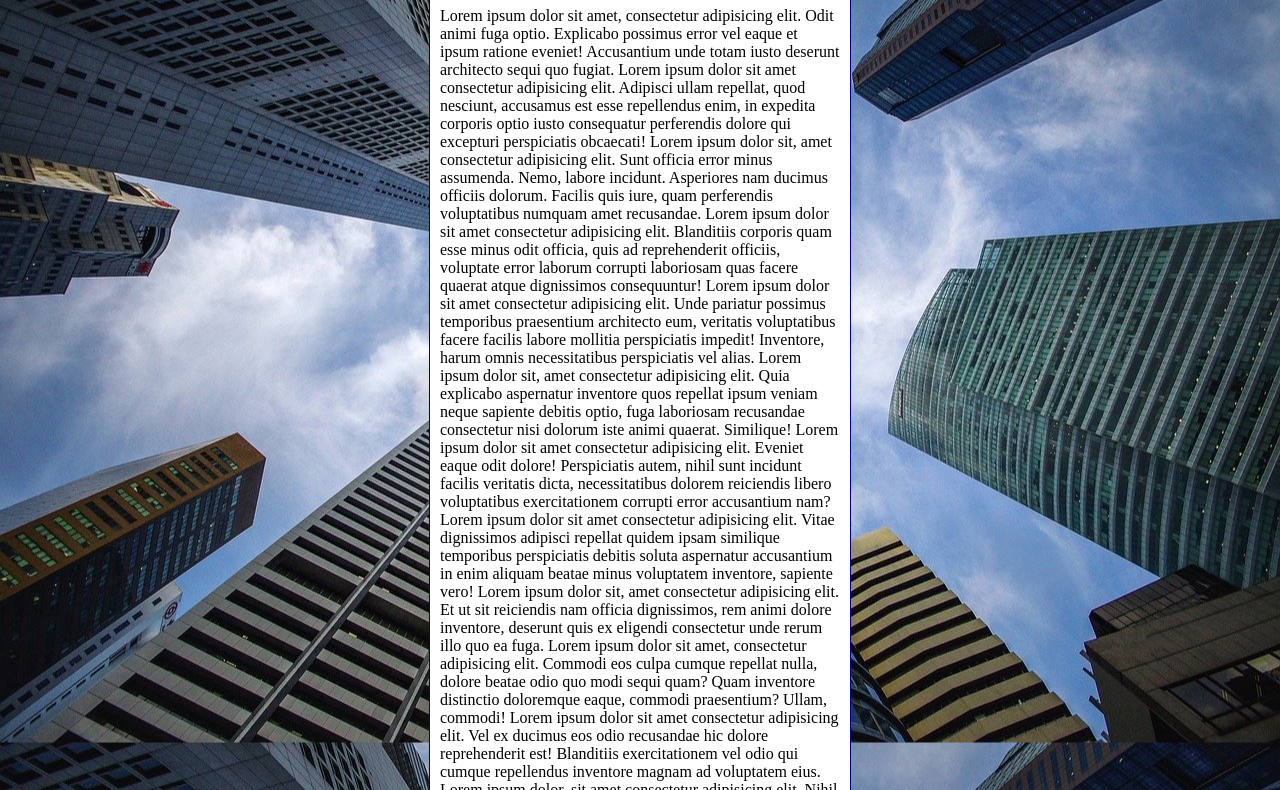
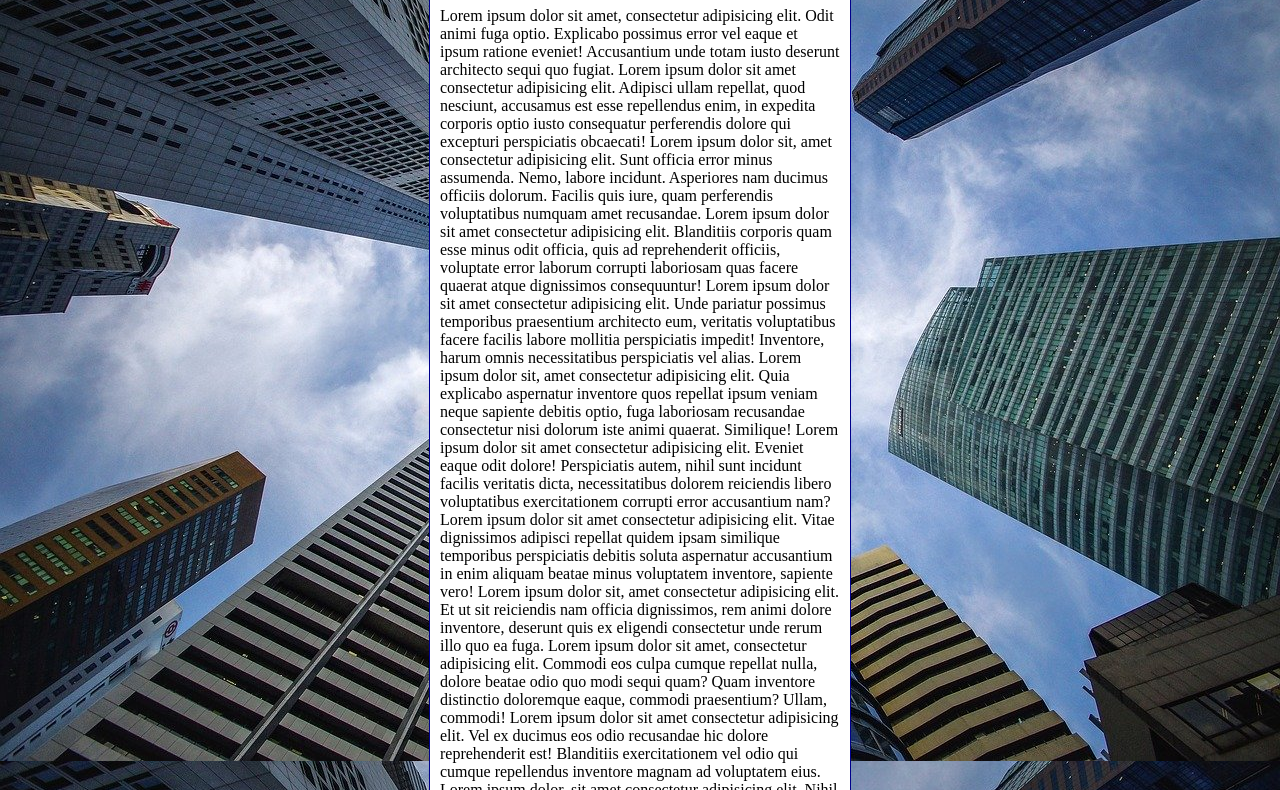
Before and after one commit to Nathan-Rodrigues0/html-css, a plain HTML site: page exercicios/ex022/fundo006.html in a window 1280 px wide. Shown: the part 92-882 px from the top of the page. Drawn offline with Linux system fonts and the light colour scheme.

Commit message:
colocando shorthand

```diff
--- a/exercicios/ex022/fundo006.html
+++ b/exercicios/ex022/fundo006.html
@@ -7,17 +7,14 @@
     <title>Document</title>
     <style>
         body {
-            background-color: black;
-            background-image: url("imagens/wallpaper002.jpg");
-            background-position: center;
-            background-repeat: repeat-y;
+            height: 100vh;
+            background: black url("imagens/wallpaper002.jpg") no-repeat  fixed;
             background-size: cover;
-            height: 100vh;
         }
 
         main {
             background-color: white;
-            width: 400px;
+            max-width: 400px;
             padding: 10px;
             margin: auto;
             border: 1px solid darkblue;
```
